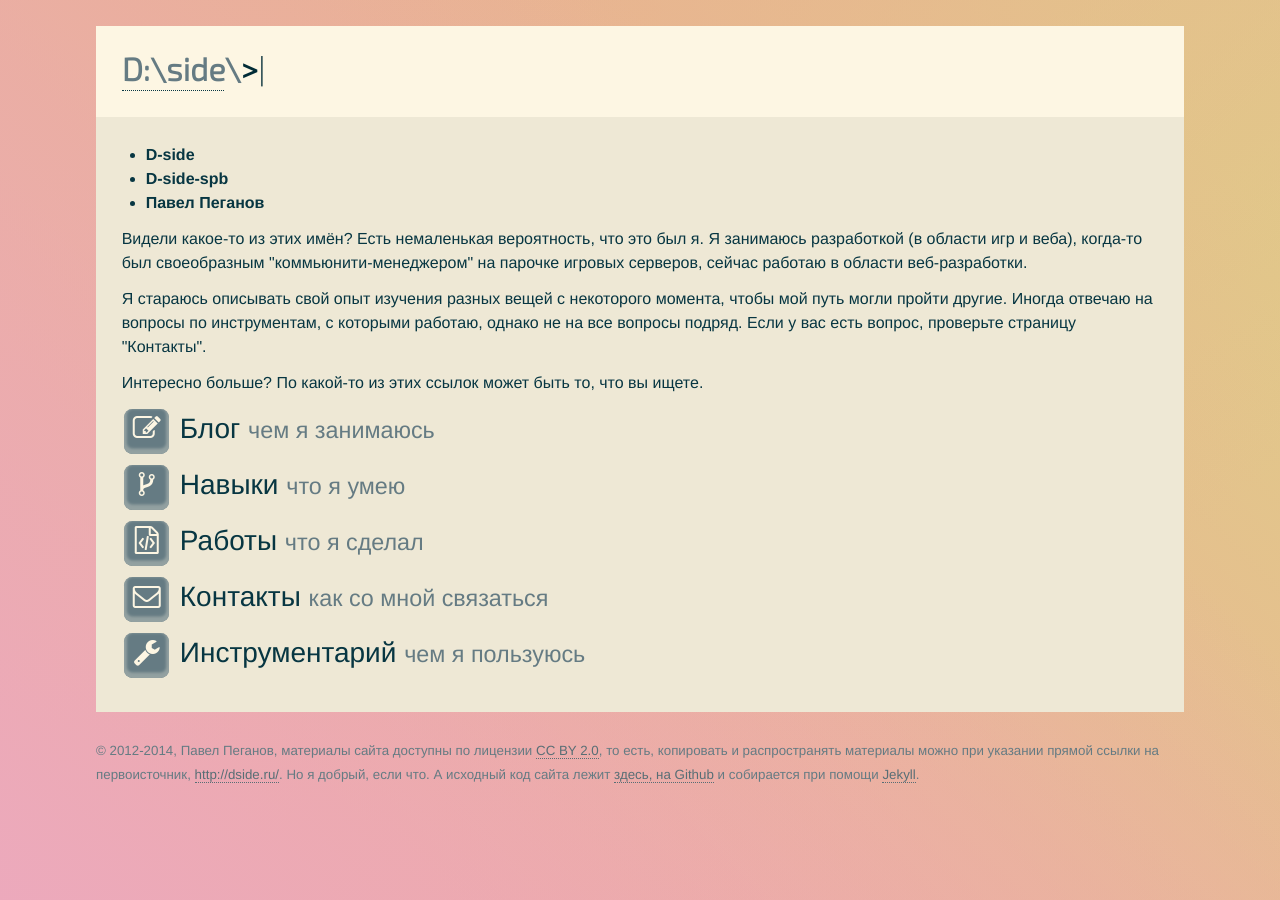
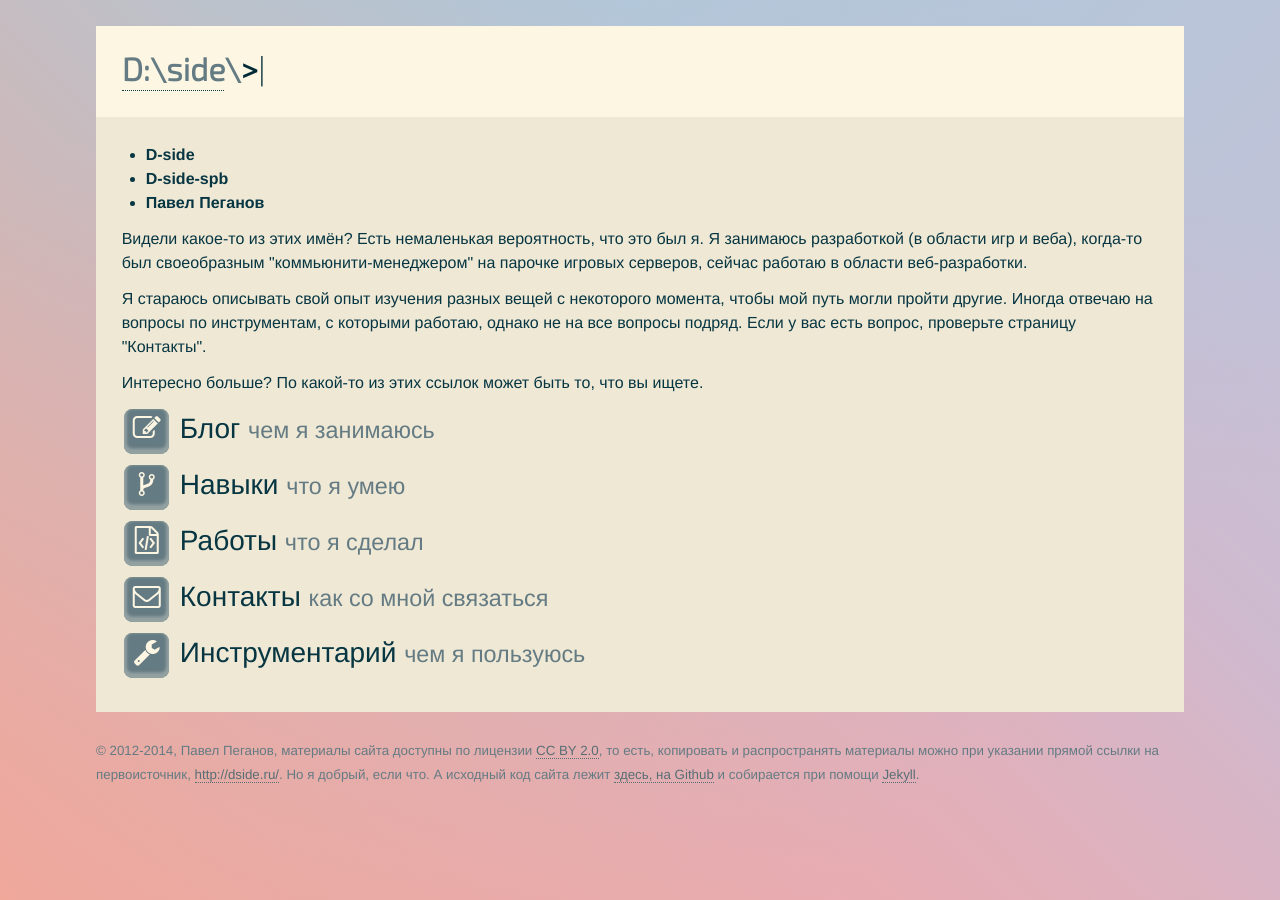
Before and after one commit to D-side/d-side.github.io, a Jekyll site: the page built from index.html, in a window 1280 px wide. Built offline with Jekyll 4.4.1, drawn with Linux system fonts in a browser that asks for light colours.

Commit message:
Update main.sass

```diff
--- a/assets/main.sass
+++ b/assets/main.sass
@@ -67,10 +67,10 @@ body, html
 
 body
   $contrast: 40
-  $grad4: mix($theme08, $theme00, $contrast)
-  $grad3: mix($theme0A, $theme00, $contrast)
-  $grad2: mix($theme09, $theme00, $contrast)
-  $grad1: mix($theme0F, $theme00, $contrast)
+  $grad4: mix($theme0F, $theme00, $contrast)
+  $grad3: mix($theme0E, $theme00, $contrast)
+  $grad2: mix($theme0D, $theme00, $contrast)
+  $grad1: mix($theme08, $theme00, $contrast)
   +background-image(linear-gradient(45deg, $grad1 0%, transparent 70%), linear-gradient(135deg, $grad2 10%, transparent 80%), linear-gradient(225deg, $grad3 10%, transparent 80%), linear-gradient(315deg, $grad4 100%, transparent 70%))
   -webkit-font-smoothing: antialiased
 
```
